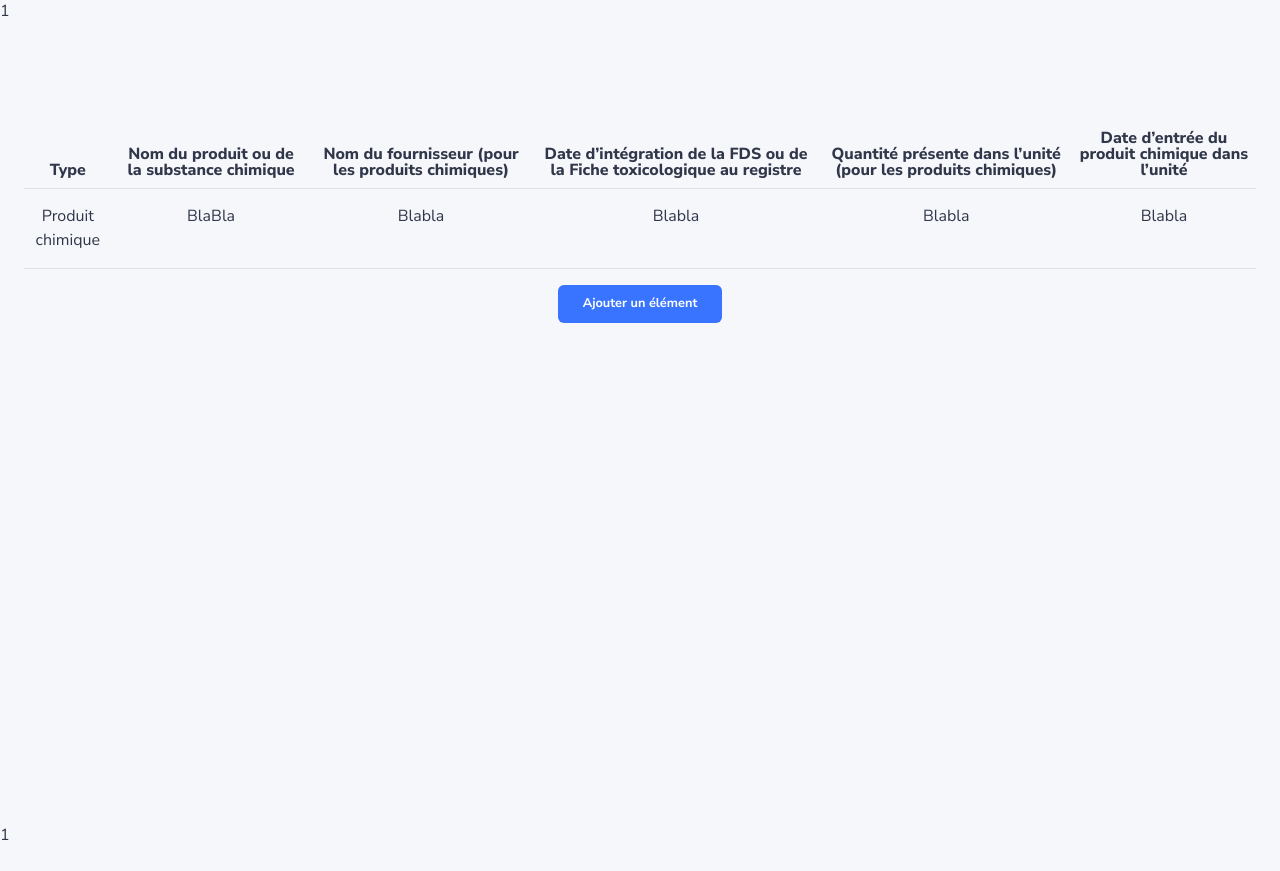
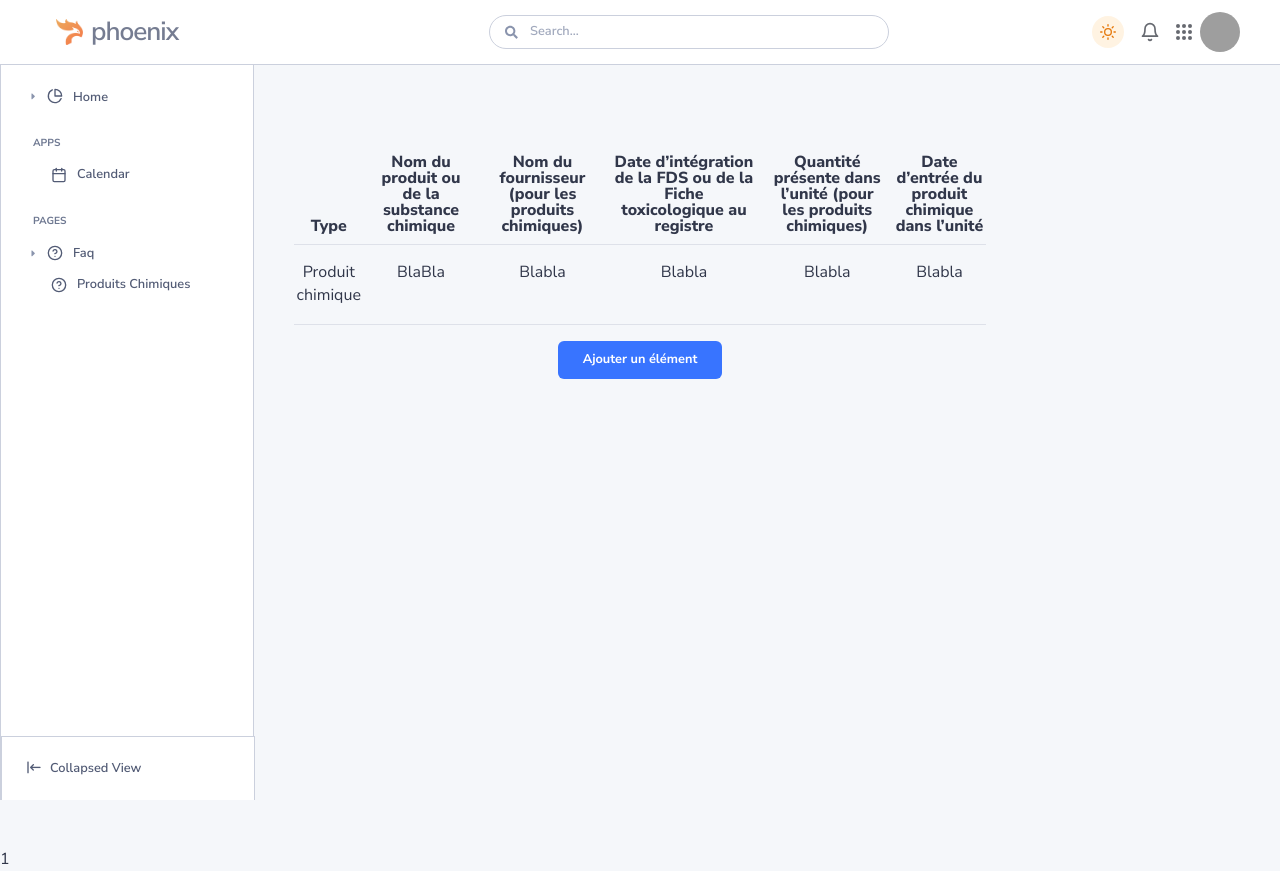
Before and after one commit to D4dis/Calendrier_MVC, a PHP site: page /views/produits-chimiques.php in a window 1280 px wide. Before the commit the page ends 840 px from the top, so only its background shows below. Run offline with PHP 8.4, Linux system fonts and the light colour scheme; data that the repository does not hold is empty; some libraries are stand-ins or nearby versions; grey boxes are pictures that could not be loaded.

Commit message:
produits-chimiques front finished

```diff
--- a/views/calendar.php
+++ b/views/calendar.php
@@ -6,10 +6,6 @@ if (isset($dataArriveSub['difference']) && isset($dataDepartSub['difference']))
 }
 
 $heuresTotale = !empty($differencesTotale) ? gmdate("H:i:s", $differencesTotale) : '';
-
-// if (isset($_POST['eventIdDel']) && !empty($_POST['eventIdDel'])){
-
-// }
 ?>
 
 <?= include 'inc/head.php'; ?>
--- a/views/produits-chimiques.php
+++ b/views/produits-chimiques.php
@@ -1,9 +1,13 @@
-<?php ?>
+<?php
+
+?>
 
 <?= include 'inc/head.php'; ?>
 
-<main class="top" id="top">
+<main class="main" id="top">
+  <?= include 'inc/nav.php'; ?>
   <div class="content">
+    <div>
       <table class="table text-center">
         <thead>
           <tr>
@@ -27,6 +31,7 @@
 
         </tbody>
       </table>
+    </div>
 
 
     <div class="d-flex justify-content-center"> <button class="btn btn-primary" type="button" data-bs-toggle="modal" data-bs-target="#exampleModal">Ajouter un élément</button></div>
@@ -34,27 +39,42 @@
       <div class="modal-dialog">
         <div class="modal-content">
           <div class="modal-header">
-            <h5 class="modal-title" id="exampleModalLabel">Modal title</h5>
+            <h5 class="modal-title" id="exampleModalLabel">Ajout d'un nouvel élément</h5>
             <button class="btn btn-close p-1" type="button" data-bs-dismiss="modal" aria-label="Close"></button>
           </div>
           <div class="modal-body">
             <form action="" method="post">
-
               <div class="form-floating mb-3">
-
-                <input class="form-control" id="floatingNom" type="text">
-
-                <label for="floatingInput">Nom du produit ou de la substance chimique</label>
+                <select class="form-select" id="floatingSelect" aria-label="Floating label select example">
+                  <option selected="" disabled>Type</option>
+                  <option value="1">Substance chimique</option>
+                  <option value="2">Produit chimique</option>
+                </select>
+                <label for="floatingSelect">Type de l'élément</label>
               </div>
-              <div class="form-floating">
-
-                <input class="form-control" id="floatingFournisseur" type="text">
-
-                <label for="floatingPassword">Nom du fournisseur (pour les produits chimiques)</label>
+              <div class="form-floating mb-3">
+                <input class="form-control" id="floatingNom" type="text" placeholder="text">
+                <label for="floatingNom">Nom du produit ou de la substance chimique</label>
+              </div>
+              <div class="form-floating mb-3">
+                <input class="form-control" id="floatingFournisseur" type="text" placeholder="text">
+                <label for="floatingFournisseur">Nom du fournisseur (pour les produits chimiques)</label>
+              </div>
+              <div class="form-floating mb-3">
+                <input class="form-control" id="floatingDateInt" type="text" placeholder="text">
+                <label for="floatingDateInt">Date d’intégration de la FDS ou de la Fiche toxicologique au registre</label>
+              </div>
+              <div class="form-floating mb-3">
+                <input class="form-control" id="floatingQuantite" type="text" placeholder="text">
+                <label for="floatingQuantite">Quantité présente dans l’unité (pour les produits chimiques)</label>
+              </div>
+              <div class="form-floating mb-3">
+                <input class="form-control" id="floatingDateEntre" type="text" placeholder="text">
+                <label for="floatingDateEntre">Date d’entrée du produit chimique dans l’unité</label>
+              </div>
           </div>
 
 
-          </div>
           <div class="modal-footer">
             <button class="btn btn-primary" type="sumbit">Ajouter</button>
             </form>
```
Lines whose indentation alone changed are shown as unchanged.
